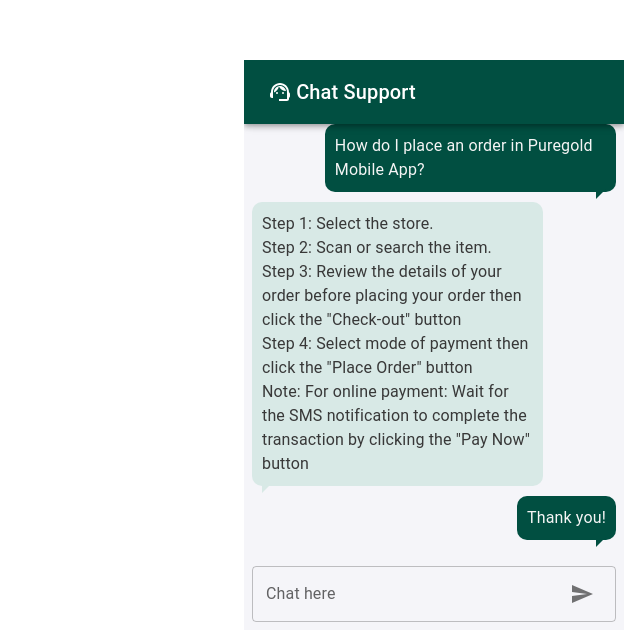
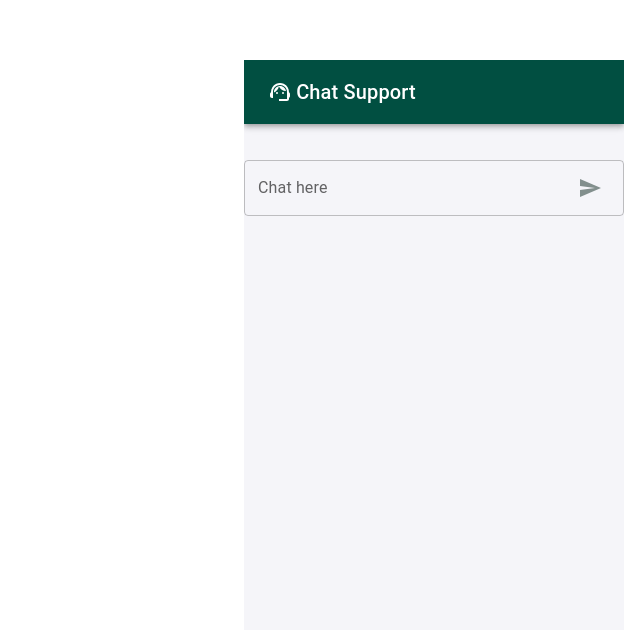
Before and after one commit to cediperez12/ai-customer-service-fe, a React (Create React App) app: page / in a window 1280 px wide. Shown: the part 170-800 px from the top of the page, without its empty margins (640-1280 px from the left). Built offline with nearby package versions, Linux system fonts and the light colour scheme; the HTML template or start-up script is replaced by a standard one.

Commit message:
ai-clean-up:v1

```diff
--- a/src/App.js
+++ b/src/App.js
@@ -2,7 +2,7 @@
 import { useState, useEffect, useRef } from 'react'
 import axios from 'axios'
 
-import Chat from './chat/Chat'
+import Chat from './Page/Chat';
 import { Box } from '@mui/material'
 
 const App = () => {
@@ -39,6 +39,8 @@
 
   //   getChimResponse(text)
   // }
+
+
 
   // const getChimResponse = async (text) => {
   //   try {
--- /dev/null
+++ b/src/Page/Chat.js
@@ -0,0 +1,131 @@
+import * as React from 'react';
+import AppBar from '@mui/material/AppBar';
+import Toolbar from '@mui/material/Toolbar';
+import Typography from '@mui/material/Typography';
+import CssBaseline from '@mui/material/CssBaseline';
+import Box from '@mui/material/Box';
+import SupportAgentIcon from '@mui/icons-material/SupportAgent';
+import { IconButton, InputAdornment, TextField } from '@mui/material';
+import SendIcon from '@mui/icons-material/Send';
+import Conversation from './Conversation';
+import axios from 'axios';
+import loadingGif from '../assets/loading.gif'
+  export default function Chat() {
+
+    // * Sample Data * ----------------
+    const  [messages, setMessages] = React.useState([]);
+
+    const [newMessage, setNewMessage] =  React.useState('');
+    const [isLoading, setIsLoading] = React.useState(false);
+
+    const handleSendMessage = () => {
+      getChimResponse();
+      setNewMessage('');
+    }
+
+    // * Enter key bind  * ----------------
+    const handleEnterKey = (event) => {
+      if(event.keyCode === 13 && newMessage.length > 0){
+        handleSendMessage()
+      }
+    }
+
+    // * Auto scroll * ----------------
+    const windowRef = React.useRef(null);
+    React.useEffect(() => {
+      windowRef.current.scrollIntoView({ behavior: 'smooth' });
+    }, [messages]);
+
+  const getChimResponse = async (text) => {
+    try {
+      setIsLoading(true);
+      const response = await axios.get(
+        `https://dcb5-2001-4451-70f-2600-b045-e289-ff25-367.ngrok-free.app/askchim?query=` + newMessage,
+        {
+          headers: {
+            'Access-Control-Allow-Origin': '*',
+            'Content-Type': 'application/json',
+            'ngrok-skip-browser-warning': '69420',
+          },
+        }
+      )
+      console.log('response', response.data)
+      setMessages([...messages, response.data]);
+      setIsLoading(false);
+
+    } catch (error) {
+      console.log('error', error)
+      setIsLoading(false);
+    } finally {
+      setIsLoading(false);
+    }
+  }
+
+  // React.useEffect(() => {
+  //   console.log(messages);
+  // },[messages])
+
+    return (
+      <React.Fragment>
+        <CssBaseline />
+        <Box sx={{
+              position: 'absolute',
+              bottom: '0',
+              right: '0',
+              marginRight: 2,
+              display: "flex",
+              height: 570,
+              backgroundColor: '#F5F5F9',
+              width: 380,
+              flexDirection: "column",
+        }}>
+
+          <Box sx={{
+              display: "flex",
+              height: 'auto',
+              width: 'auto',
+              flexDirection: "column",
+              alignItems: "center",
+              overflow: "hidden",
+              '&::-webkit-scrollbar': { display: 'none' },
+              overflowY: "scroll",
+        }}>
+          <AppBar position='sticky' style={{marginBottom: '20px'}}>
+            <Toolbar style={{backgroundColor: '#014F41'}}>
+              <SupportAgentIcon/> <span> &nbsp; </span>
+              <Typography variant="h6" component="div">
+                Chat Support
+              </Typography>
+            </Toolbar>
+          </AppBar>
+
+          {/* ---------------- *  Conversation  * ---------------- */}
+           <Conversation messages = { messages }/>
+           <div ref={windowRef}/>
+         {/* <Box sx={{display: "flex", justifySelf:'flex-end', right: 'auto', left:'auto', width: 380, bottom: 0, position:'fixed',}}> */}
+         <TextField  sx={{  color:'#ffffff'}}
+                  className  = 'textField'
+                  disabled = { isLoading ?  true : false }
+                  value      = { newMessage }
+                  onKeyDown  = { handleEnterKey }
+                  label      = 'Chat here'
+                  fullWidth
+                  onChange   = { (e) => { setNewMessage(e.target.value) }}
+                  InputProps = {{
+                    endAdornment:(
+                      <InputAdornment position = 'end'>
+                      <IconButton edge = 'start'   onClick ={ handleSendMessage } disabled = { newMessage ?  false : true }>
+                        {isLoading ? <img src={loadingGif} style={{width: 50, height: 50}} alt='loading'/>  : <SendIcon style={{ color: newMessage ? '#014F41' : '#828F8D'}} /> }
+                      </IconButton>
+                    </InputAdornment>
+                              )
+              }}/>
+         {/* </Box> */}
+
+          </Box>
+
+
+          </Box>
+      </React.Fragment>
+    );
+  }
--- /dev/null
+++ b/src/Page/Conversation.js
@@ -0,0 +1,24 @@
+import React from 'react'
+import BubbleUser from '../components/Bubble/BubbleUser'
+import BubbleAI from '../components/Bubble/BubbleAI'
+
+const Conversation = ({messages}) => {
+
+  // console.log(messages, 'From Conversation');
+
+  const messagesRender = messages.map((message,index) =>{
+      return (
+        <main key= { index }>
+         <BubbleUser message = { message.query }/>
+         <BubbleAI  message={ message.response }/>
+        </main>
+       )
+  });
+  return (
+    <div style={{padding: '8px',}}>
+    { messagesRender }
+  </div>
+  )
+}
+
+export default Conversation
--- a/src/chat/Chat.js
+++ /dev/null
@@ -1,108 +0,0 @@
-import * as React from 'react';
-import AppBar from '@mui/material/AppBar';
-import Toolbar from '@mui/material/Toolbar';
-import Typography from '@mui/material/Typography';
-import CssBaseline from '@mui/material/CssBaseline';
-import Box from '@mui/material/Box';
-import SupportAgentIcon from '@mui/icons-material/SupportAgent';
-import { IconButton, InputAdornment, TextField } from '@mui/material';
-import SendIcon from '@mui/icons-material/Send';
-import Conversation from './Conversation';
-
-  export default function Chat() {
-
-    // * Sample Data * ----------------
-    const  [messages, setMessages] = React.useState([
-      { message: "Hello! Puregold", sender: "me" },
-      { message: "Hi there!", sender: "ai" },
-      { message: "How are you doing today?", sender: "ai" },
-      { message: "I'm doing great, thanks for asking!", sender: "me" },
-      { message: "That's great to hear.", sender: "ai" },
-      { message: "How do I place an order in Puregold Mobile App?", sender: "me" },
-      { message: `Step 1: Select the store.
-      Step 2: Scan or search the item.
-      Step 3: Review the details of your order before placing your order then click the "Check-out" button
-      Step 4: Select mode of payment then click the "Place Order" button
-      Note: For online payment: Wait for the SMS notification to complete the transaction by clicking the "Pay Now" button`, sender: "ai" },
-      { message: "Thank you!", sender: "me" },
-    ]);
-
-
-    const [newMessage, setNewMessage] =  React.useState('');
-
-    const handleSendMessage = () => {
-      const newMessages = [...messages, { message: newMessage, sender: 'me'}]
-      setMessages(newMessages);
-      setNewMessage('');
-    }
-
-    const handleEnterKey = (event, message) => {
-      if(event.keyCode === 13){
-        handleSendMessage()
-      }
-    }
-
-    const windowRef = React.useRef(null);
-    React.useEffect(() => {
-      windowRef.current.scrollIntoView({ behavior: 'smooth' });
-    }, [messages]);
-
-    return (
-      <React.Fragment>
-        <CssBaseline />
-        <Box sx={{
-              position: 'absolute',
-              bottom: '0',
-              right: '0',
-              marginRight: 2,
-              display: "flex",
-              height: 570,
-              backgroundColor: '#F5F5F9',
-              width: 380,
-              flexDirection: "column",
-        }}>
-
-          <Box sx={{
-              display: "flex",
-              height: 'auto',
-              width: 'auto',
-              flexDirection: "column",
-              alignItems: "center",
-              overflow: "hidden",
-              '&::-webkit-scrollbar': { display: 'none' },
-              overflowY: "scroll",
-        }}>
-          <AppBar position='sticky' style={{marginBottom: '20px'}}>
-            <Toolbar style={{backgroundColor: '#014F41'}}>
-              <SupportAgentIcon/> <span> &nbsp; </span>
-              <Typography variant="h6" component="div">
-                Chat Support
-              </Typography>
-            </Toolbar>
-          </AppBar>
-
-          {/* Conversation */}
-           <Conversation messages = { messages }/>
-           <div ref={windowRef}/>
-
-          </Box>
-
-          <TextField  sx={{ margin: 1, color:'#ffffff'}}
-                    className  = 'textField'
-                    value      = { newMessage }
-                    onKeyDown  = { handleEnterKey }
-                    label      = 'Chat here'
-                    onChange   = { (e) => { setNewMessage(e.target.value) }}
-                    InputProps = {{
-                      endAdornment:(
-                        <InputAdornment position = 'end'>
-                        <IconButton edge = 'start'   onClick ={ handleSendMessage }>
-                          { <SendIcon  /> }
-                        </IconButton>
-                      </InputAdornment>
-                                )
-                }}/>
-          </Box>
-      </React.Fragment>
-    );
-  }
--- a/src/chat/Conversation.js
+++ /dev/null
@@ -1,18 +0,0 @@
-import React from 'react'
-import BubbleUser from '../components/Bubble/BubbleUser'
-import BubbleAI from '../components/Bubble/BubbleAI'
-
-const Conversation = ({messages}) => {
-
-  return (
-    <div style={{padding: '8px',}}>
-    { messages.map((message, index) => (
-        message.sender === 'me' ? ( <BubbleUser key={index} message = { message.message }/> )
-        :
-        ( <BubbleAI  key={ index } message={ message.message }/> )
-    ))}
-  </div>
-  )
-}
-
-export default Conversation
```
Also changed, not shown: src/assets/loading.gif (added).
